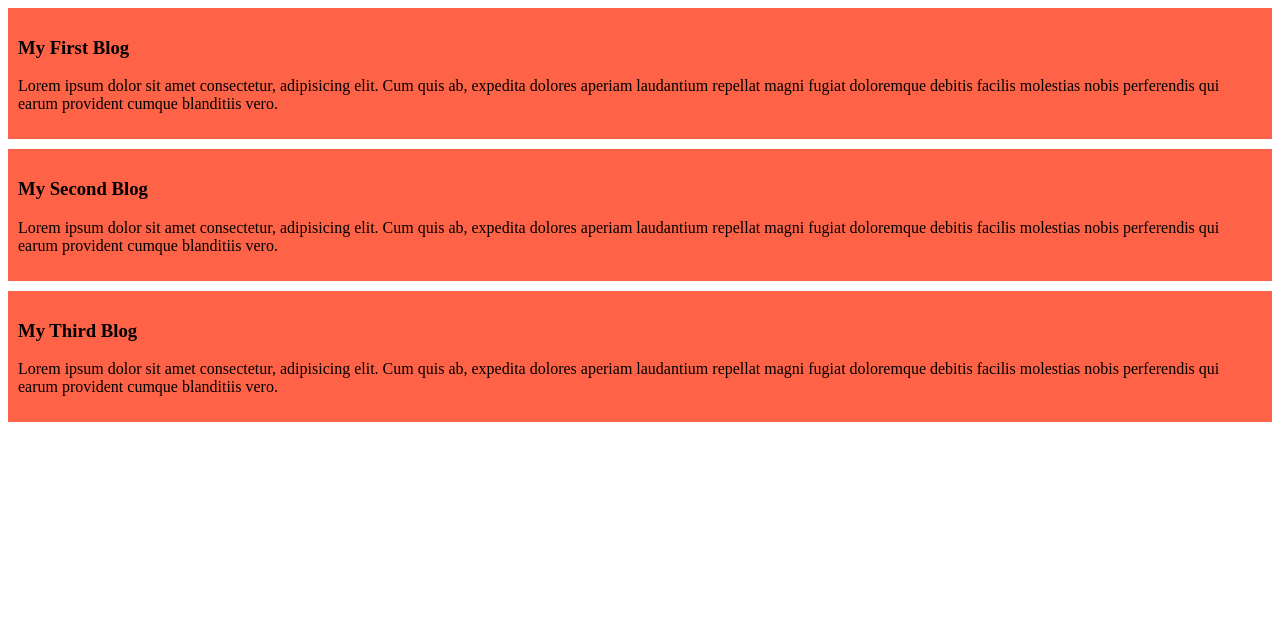
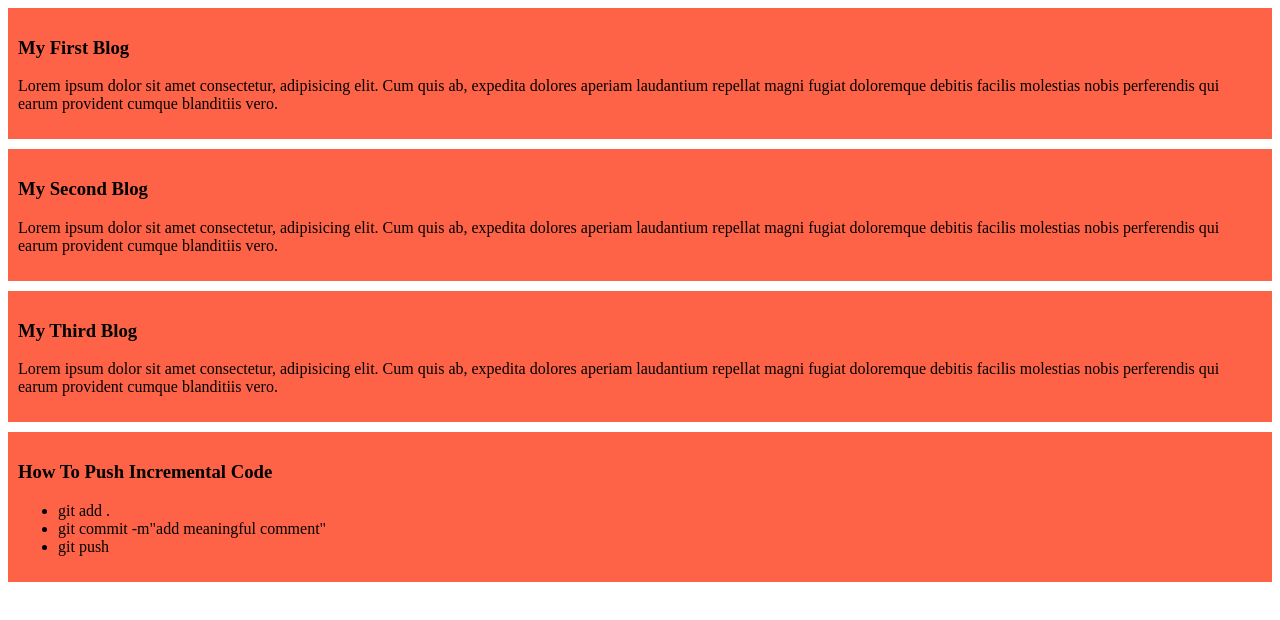
Before and after one commit to asif4762/my-simple-website, a plain HTML site: page index.html in a window 1280 px wide. Drawn offline with Linux system fonts and the light colour scheme.

Commit message:
added a list to push code

```diff
--- a/index.html
+++ b/index.html
@@ -19,5 +19,13 @@
         <h3>My Third Blog</h3>
         <p>Lorem ipsum dolor sit amet consectetur, adipisicing elit. Cum quis ab, expedita dolores aperiam laudantium repellat magni fugiat doloremque debitis facilis molestias nobis perferendis qui earum provident cumque blanditiis vero.</p>
     </div>
+    <div>
+        <h3>How To Push Incremental Code</h3>
+        <ul>
+            <li>git add .</li>
+            <li>git commit -m"add meaningful comment"</li>
+            <li>git push</li>
+        </ul>
+    </div>
 </body>
 </html>
```
